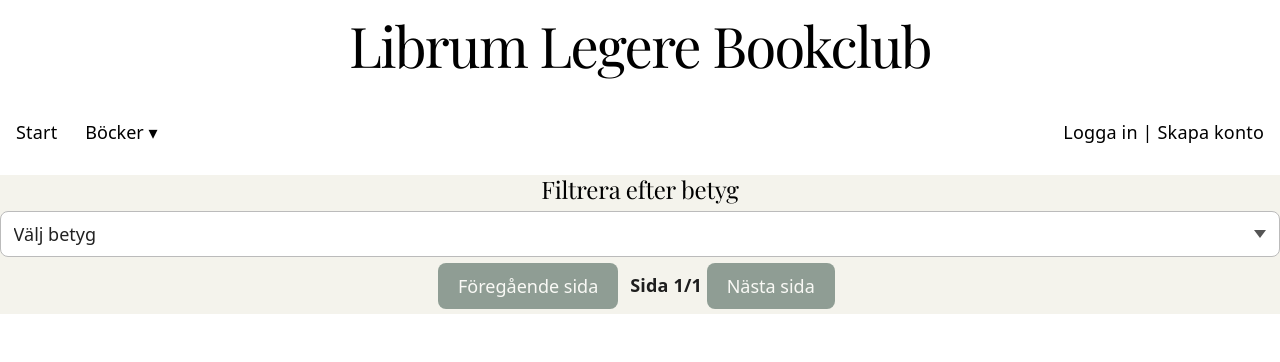
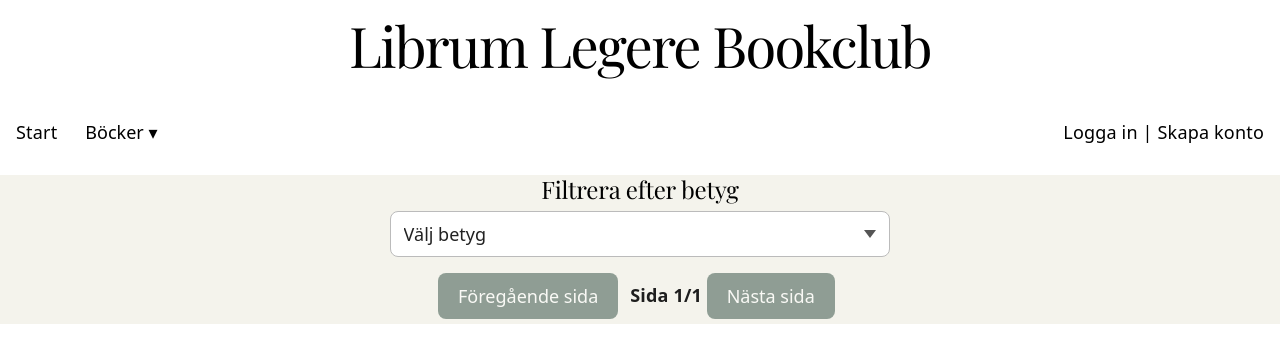
Before and after one commit to jimmybookkyh-crypto/BookClubExamination, a React (Vite) app: page /filter-rating in a window 1280 px wide. Shown: the top 362 px of the page. Built offline with nearby package versions, Linux system fonts and the light colour scheme.

Commit message:
changed size for option in filter pages

```diff
--- a/src/css/forms-and-buttons.css
+++ b/src/css/forms-and-buttons.css
@@ -82,3 +82,9 @@ button {
   display: flex;
   flex-direction: column;
 }
+
+.filter-option {
+  width: 500px;
+  margin: 0 auto;
+  margin-bottom: 10px;
+}
--- a/src/css/one-book.css
+++ b/src/css/one-book.css
@@ -58,5 +58,6 @@
         border-radius: 8px;
         padding: 10px 20px;
         width: 300px;
+        margin: 0 auto;
     }
 }
--- a/src/pages/FilterGenre.jsx
+++ b/src/pages/FilterGenre.jsx
@@ -73,7 +73,7 @@ export default function FilterGenre({ search }) {
   return (
     <div>
       <h2>Filtrera efter genre</h2>
-      <select value={genre} onChange={handleChange}>
+      <select className="filter-option" value={genre} onChange={handleChange}>
         <option value="">-- Välj genre --</option>
         {genres.map((g) => (
           <option key={g.id} value={g.name}>
--- a/src/pages/FilterRating.jsx
+++ b/src/pages/FilterRating.jsx
@@ -58,6 +58,7 @@ export default function FilterRating({search}) {
     <div>
       <h2>Filtrera efter betyg</h2>
       <select
+      className="filter-option"
         value={selectedStars ?? ""}
         onChange={(e) => fetchByRating(e.target.value)}
       >
--- a/src/pages/FilterYear.jsx
+++ b/src/pages/FilterYear.jsx
@@ -92,7 +92,7 @@ export default function FilterYear({search}) {
       <h2>Filtrera efter år</h2>
 
 
-      <select value={year} onChange={handleChange}>
+      <select className="filer-option" value={year} onChange={handleChange}>
         <option value="">-- Välj år --</option>
 
 
```
